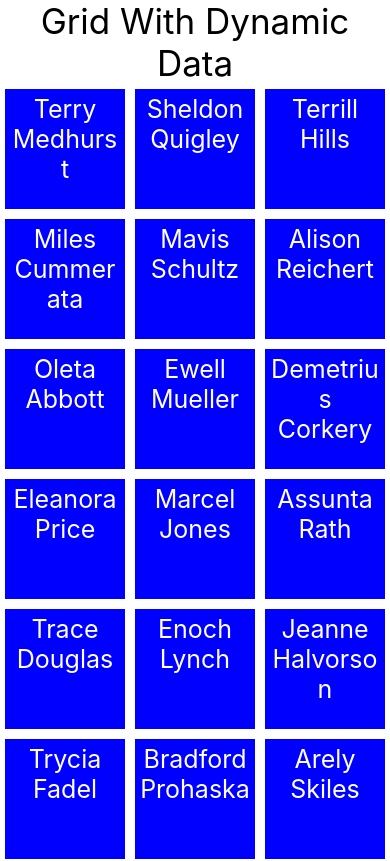
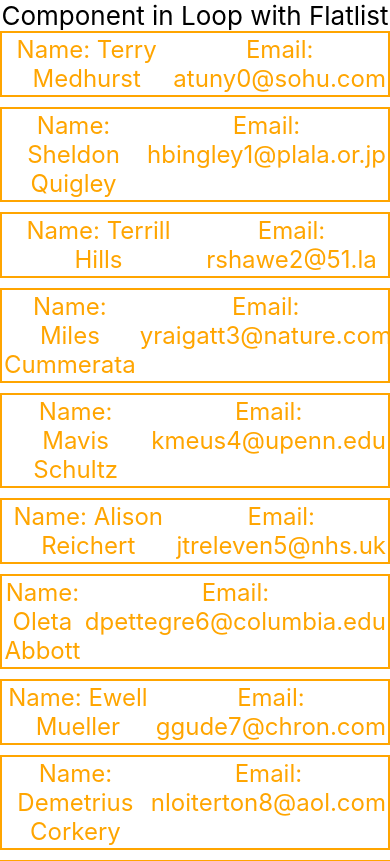
Before and after one commit to muhammadmairajj/react-native-simple-form, a React Native app: screen / in a window 390 px wide. Shown: the top 861 px of the page. Built offline with nearby package versions, Linux system fonts and the light colour scheme.

Commit message:
Component in Loop with Flatlist

```diff
--- a/App.js
+++ b/App.js
@@ -1,41 +1,47 @@
 import React from 'react';
-import {View, Text, StyleSheet, ScrollView} from 'react-native';
+import {View, Text, FlatList, StyleSheet} from 'react-native';
 import data from './data.json';
+import UserData from './components/UserData';
 
 function App() {
   return (
     <View>
-      <Text style={{fontSize: 35, color: 'black', textAlign:'center'}}>Grid With Dynamic Data</Text>
-      <ScrollView style={{marginBottom: 25}}>
-        <View style={{flex: 1, flexDirection: 'row', flexWrap: 'wrap'}}>
-          {data.users.map(user => {
-            return (
-              <View key={user.id}>
-                <Text
-                  style={
-                    style.item
-                  }>{`${user.firstName} ${user.lastName}`}</Text>
-              </View>
-            );
-          })}
-        </View>
-      </ScrollView>
+      <Text style={{fontSize: 26, textAlign: 'center', color: 'black'}}>
+        Component in Loop with Flatlist
+      </Text>
+      <FlatList
+        data={data.users}
+        renderItem={({item}) => <UserData item={item} />}></FlatList>
     </View>
   );
 }
 
-const style = StyleSheet.create({
-  item: {
-    padding: 5,
-    margin: 5,
-    backgroundColor: 'blue',
-    color: '#fff',
-    textAlign: 'center',
-    width: 120,
-    height: 120,
-    fontSize: 25,
-    textAlignVertical: 'center',
-  },
-});
+// const UserData = ({item}) => {
+//   return (
+//     <View style={styles.box}>
+//       <Text style={styles.item}>
+//         Name: {`${item.firstName} ${item.lastName}`}
+//       </Text>
+//       <Text style={styles.item}>Email: {item.email}</Text>
+//     </View>
+//   );
+// };
+
+// const styles = StyleSheet.create({
+//   item: {
+//     flex: 1,
+//     fontSize: 24,
+//     margin: 2,
+//     color: 'orange',
+//     textAlign: 'center',
+//     // backgroundColor: 'green'
+//   },
+//   box: {
+//     flexDirection: 'row',
+//     borderWidth: 2,
+//     borderColor: 'orange',
+//     marginBottom: 10,
+//   },
+// });
 
 export default App;
```
